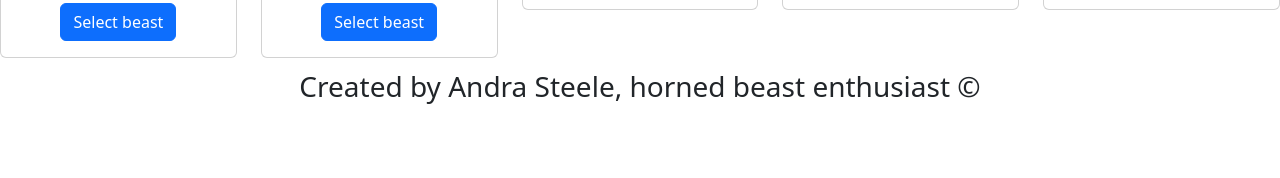
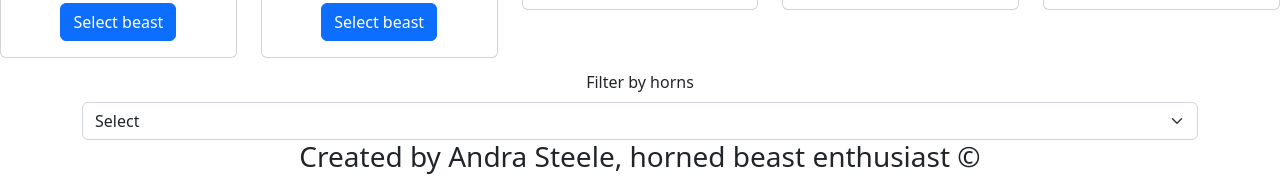
Before and after one commit to asteele1493/hall-o-horns, a React (Create React App) app: page / in a window 1280 px wide. Shown: the part 1730-1908 px from the top of the page. Before the commit the page ends 1841 px from the top, so only its background shows below. Built offline with nearby package versions, Linux system fonts and the light colour scheme.

Commit message:
Started form

```diff
--- a/src/App.js
+++ b/src/App.js
@@ -1,7 +1,9 @@
 // DONE: Import the data.json file into your App component and send that data into the Main component
 // DONE: Map over the JSON data in your Main component to render each beast
 // DONE: Create a SelectedBeast component and include it in your App
-// TODO: Use the state in the App to render an individual beast in a Modal in the SelectedBeast component using React Bootstrap
+// DONE: Use the state in the App to render an individual beast in a Modal in the SelectedBeast component using React Bootstrap
+// TODO: Using the Form component of react-bootstrap, build a drop down menu so that the user can choose to filter by number of horns.
+// TODO: When the user chooses one of the options, the correct images should be displayed.
 
 //Capital react is the variable name. React in quotations is the library we're pulling from.
 import React from 'react';
@@ -11,6 +13,7 @@ import Main from './Main';
 import Footer from './Footer';
 import data from './data.json';
 import SelectedBeast from './SelectedBeast';
+import {Form, Container} from 'react-bootstrap';
 
 
 //This class is super important.
@@ -19,7 +22,8 @@ class App extends React.Component {
     super(props);
     this.state = {
       show: false,
-      selectedBeast: {}
+      selectedBeast: {},
+      horns: {},
     };
   }
 
@@ -32,6 +36,28 @@ class App extends React.Component {
     this.setState({ show: true, selectedBeast});
   };
 
+  chooseHorns = (e) => {
+    const value = e.target.value;
+    let updatedValue;
+
+    if (value === "1"){
+      updatedValue = data.filter(num => num.horns === 1);
+      this.updatedValue(updatedValue);
+    }
+    if (value === "2"){
+      updatedValue = data.filter(num => num.horns === 2);
+      this.updatedValue(updatedValue);
+    }
+    if (value === "3"){
+      updatedValue = data.filter(num => num.horns === 3);
+      this.updatedValue(updatedValue);    }
+    if (value === "4"){
+      updatedValue = data.filter(num => num.horns === 4);
+      this.updatedValue(updatedValue);
+        }
+    console.log(updatedValue);
+  }
+
   render() {
     return (
       <div className="App">
@@ -40,12 +66,30 @@ class App extends React.Component {
         //don't need to store data in state because we aren't changing the array of beasts
           data={data}
           handleShow={this.handleShow} />
+         <Container>
+        <Form>
+          <Form.Group>
+            <Form.Label>Filter by horns</Form.Label>
+            <Form.Select
+            as="select"
+            onChange={this.chooseHorns}
+            >
+              <option>Select</option>
+              <option value="1">1</option>
+              <option value="2">2</option>
+              <option value="3">3</option>
+              <option value="4">4</option>
+            </Form.Select>
+          </Form.Group>
+        </Form>
+      </Container>
         <SelectedBeast
           show={this.state.show}
           //doesn't refer to state because handleClose doesn't live in state. It's a method.
           handleClose={this.handleClose}
           selectedBeast={this.state.selectedBeast}
           />
+      {/* Using container will help the width of the form stay contained and not stretch to the width of the page. */}
         <Footer />
 
       </div>
--- a/src/Main.js
+++ b/src/Main.js
@@ -7,6 +7,7 @@ import Row from 'react-bootstrap/Row';
 
 class Main extends React.Component {
   //react classes require a render method. You need to call it like this.
+
   render() {
     return (
       <>
```
Also changed, not shown: 1 other file (tests, documents, lock files or other folders).
